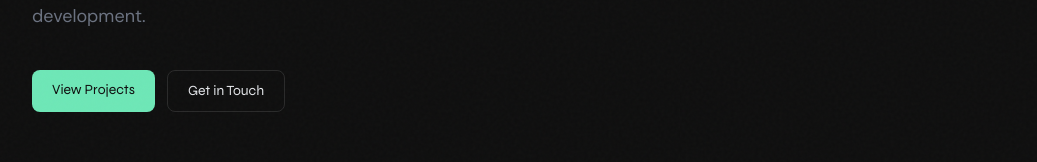
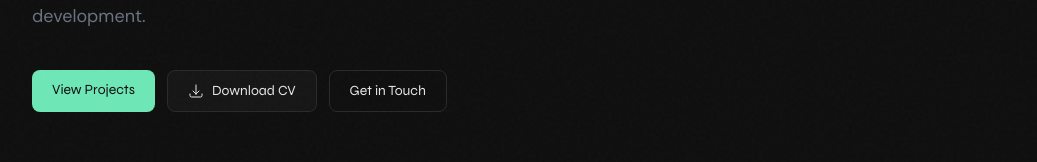
Before and after one commit to Keshaini/portfolio, a React (Create React App) app: page / in a window 1280 px wide. Shown: the part 536-698 px from the top of the page, without its empty margins (120-1157 px from the left). Built offline with nearby package versions, Linux system fonts and the light colour scheme.

Commit message:
add CV download button and CV PDF

```diff
--- a/src/components/Hero.jsx
+++ b/src/components/Hero.jsx
@@ -46,6 +46,16 @@ export default function Hero() {
             View Projects
           </a>
           <a
+            href="/CV_Keshaini_Yogeswaran.pdf"
+            download="CV_Keshaini_Yogeswaran.pdf"
+            className="px-5 py-2.5 bg-[#161616] border border-[#2A2A2A] text-soft text-sm font-display font-500 rounded-lg hover:border-accent hover:text-accent transition-colors inline-flex items-center gap-2"
+          >
+            <svg className="w-4 h-4" fill="none" viewBox="0 0 24 24" stroke="currentColor" strokeWidth={1.5}>
+              <path strokeLinecap="round" strokeLinejoin="round" d="M3 16.5v2.25A2.25 2.25 0 0 0 5.25 21h13.5A2.25 2.25 0 0 0 21 18.75V16.5M16.5 12 12 16.5m0 0L7.5 12m4.5 4.5V3" />
+            </svg>
+            Download CV
+          </a>
+          <a
             href="#contact"
             className="px-5 py-2.5 border border-[#2A2A2A] text-soft text-sm font-display font-500 rounded-lg hover:border-[#444] transition-colors"
           >
```
